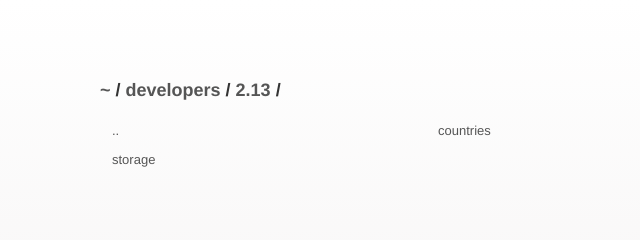
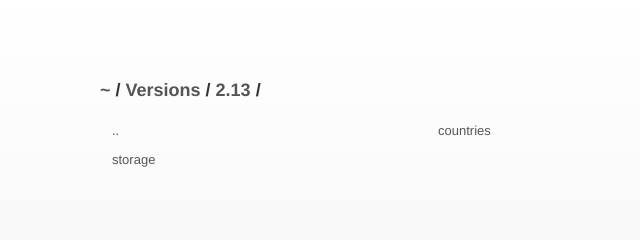
Before and after one commit to scbd/scbd.github.io, a plain HTML site: page 2.13/index.html in a window 1280 px wide. Shown: the top 240 px of the page, 0-640 px from the left. Drawn offline with Linux system fonts and the light colour scheme.

Commit message:
update text

```diff
--- a/2.13/index.html
+++ b/2.13/index.html
@@ -330,7 +330,7 @@ ul#files.view-details li.header {
   <body class="directory">
     <input id="search" type="text" placeholder="Search" autocomplete="off">
     <div id="wrapper">
-      <h1><a href="/">~</a> / <a href="/">developers</a> / <a href="/2.13">2.13</a> / </h1>
+      <h1><a href="/">~</a> / <a href="/">Versions</a> / <a href="/2.13">2.13</a> / </h1>
       <ul id="files" class="view-tiles"><li><a href="/" class="" title=".."><span class="name">..</span><span class="size"></span><span class="date"></span></a></li>
 <li><a href="/2.13/countries" class="" title="countries"><span class="name">countries</span><span class="size"></span><span class="date">5/19/2015 10:54:35 AM</span></a></li>
 <li><a href="/2.13/index" class="" title="index"><span class="name">index</span><span class="size"></span><span class="date">7/14/2015 11:48:40 AM</span></a></li>
```
